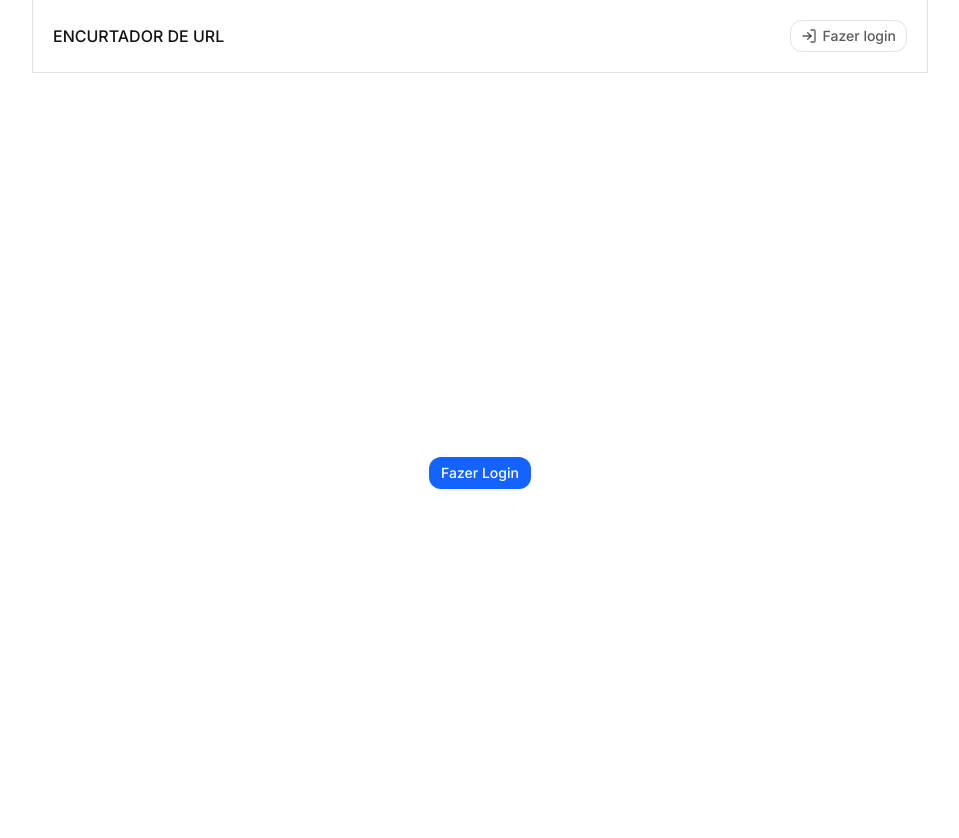
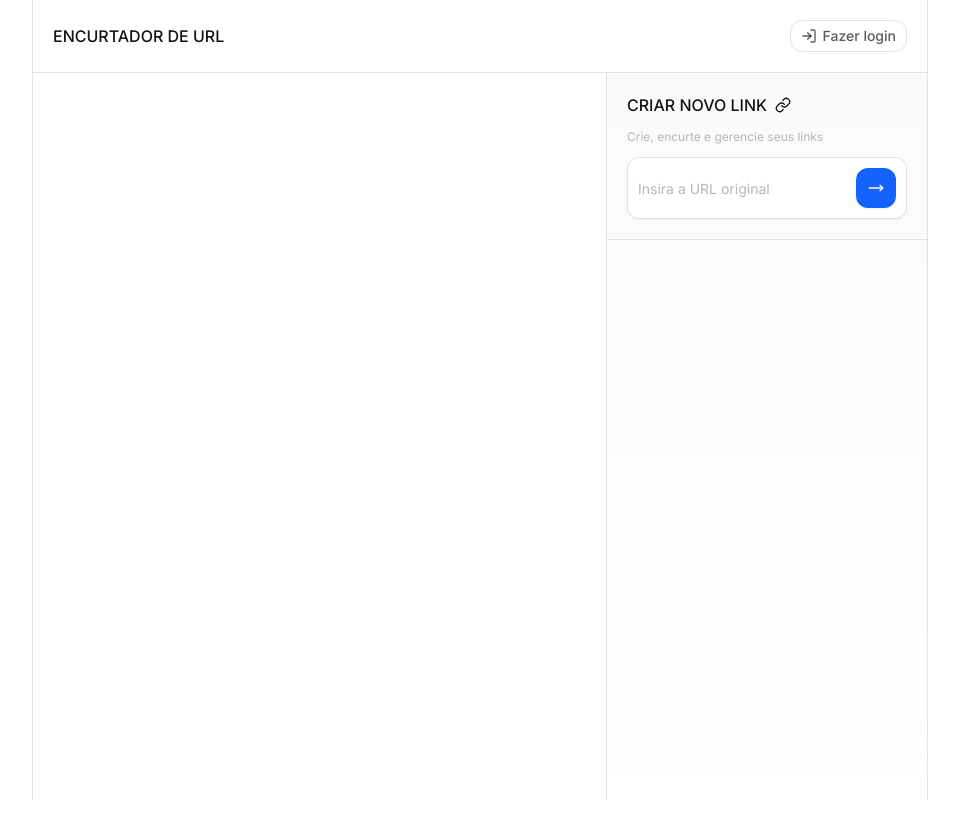
Before and after one commit to arisonfirmino/shortener, a Next.js app: page / in a window 1280 px wide. Shown: the top 838 px of the page, without its empty margins (160-1119 px from the left). After the commit the page ends 800 px from the top, so only its background shows below. Built offline with nearby package versions, Linux system fonts and the light colour scheme; no server answers.

Commit message:
feat: add initial Main component and initial component to create a new URL

```diff
--- /dev/null
+++ b/app/components/create-link.tsx
@@ -0,0 +1,30 @@
+import { Button } from "@/app/components/ui/button";
+
+import { LinkIcon, MoveRightIcon } from "lucide-react";
+
+const CreateLink = () => {
+  return (
+    <div className="grid gap-3 border-b p-5">
+      <div className="flex items-center gap-2">
+        <p className="text-base font-medium uppercase">Criar novo link</p>
+        <LinkIcon size={16} />
+      </div>
+
+      <span className="text-muted-foreground text-xs">
+        Crie, encurte e gerencie seus links
+      </span>
+
+      <form className="bg-background flex items-center gap-2.5 rounded-xl border p-2.5 shadow-xs">
+        <input
+          placeholder="Insira a URL original"
+          className="placeholder:text-muted-foreground h-full w-full truncate text-base outline-none md:text-sm"
+        />
+        <Button size="icon-lg" className="min-w-10">
+          <MoveRightIcon />
+        </Button>
+      </form>
+    </div>
+  );
+};
+
+export default CreateLink;
--- /dev/null
+++ b/app/components/ui/main.tsx
@@ -0,0 +1,12 @@
+import { cn } from "@/app/lib/utils";
+
+function Main({ className, ...props }: React.ComponentProps<"main">) {
+  return (
+    <main
+      className={cn("flex w-full max-w-4xl flex-1 border-x", className)}
+      {...props}
+    />
+  );
+}
+
+export { Main };
--- a/app/globals.css
+++ b/app/globals.css
@@ -6,7 +6,8 @@
 @theme inline {
   --color-background: var(--background);
   --color-foreground: var(--foreground);
-  --color-input: var(--input);
+  --color-muted-foreground: var(--muted-foreground);
+  --color-muted: var(--muted);
   --color-border: var(--border);
   --color-primary-foreground: var(--primary-foreground);
   --color-primary: var(--primary);
@@ -19,6 +20,8 @@
   --primary: oklch(55.99% 0.24264 262.199);
   --primary-foreground: oklch(100% 0.00011 271.152);
   --border: oklch(91.279% 0.0001 271.152);
+  --muted: oklch(98.511% 0.00011 271.152);
+  --muted-foreground: oklch(77.944% 0.00009 271.152);
 }
 
 /* .dark {} */
--- a/app/page.tsx
+++ b/app/page.tsx
@@ -1,21 +1,14 @@
-"use client";
-
-import { signIn, signOut, useSession } from "next-auth/react";
-
-import { Button } from "@/app/components/ui/button";
+import { Main } from "@/app/components/ui/main";
+import CreateLink from "@/app/components/create-link";
 
 const Home = () => {
-  const { data: session } = useSession();
-
-  const handleLogInClick = async () => await signIn("google");
-  const handleLogOutClick = async () => await signOut();
-
   return (
-    <main className="flex min-h-screen w-full flex-col items-center justify-center">
-      <Button onClick={session ? handleLogOutClick : handleLogInClick}>
-        {session ? "Fazer Logout" : "Fazer Login"}
-      </Button>
-    </main>
+    <Main>
+      <section className="w-full border-r"></section>
+      <section className="to-muted from-background w-full max-w-xs bg-gradient-to-t">
+        <CreateLink />
+      </section>
+    </Main>
   );
 };
 
```
